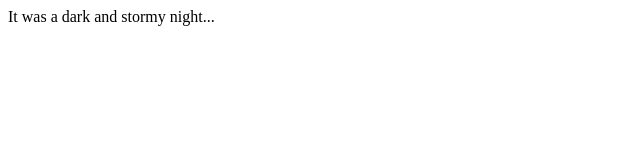
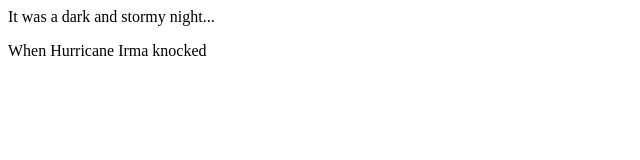
Before and after one commit to ImYourHuckleberry/fireside-story, a plain HTML site: page index.html in a window 1280 px wide. Shown: the whole page, without its empty margins (0-640 px from the left). Drawn offline with Linux system fonts and the light colour scheme.

Commit message:
Added second line

```diff
--- a/index.html
+++ b/index.html
@@ -1,5 +1,6 @@
 <html>
   <body>
     <p>It was a dark and stormy night...</p>
+    <p>When Hurricane Irma knocked</p>
   </body>
 </html>
```
